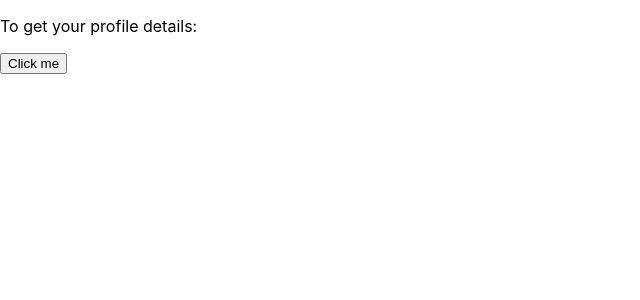
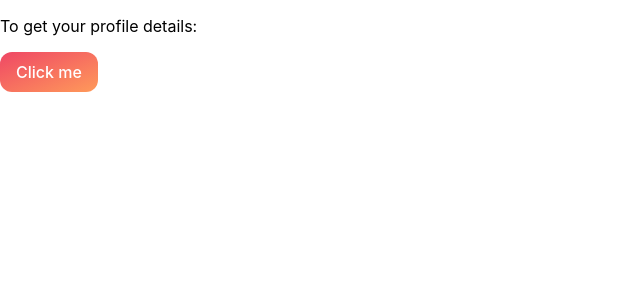
Before and after one commit to SheteSmit/Statify, a React (Create React App) app in the folder frontend/: page / in a window 1280 px wide. Shown: the top 300 px of the page, without its empty margins (0-640 px from the left). Built offline with nearby package versions, Linux system fonts and the light colour scheme.

Commit message:
Fancy button

```diff
--- /dev/null
+++ b/frontend/src/App.css
@@ -0,0 +1,30 @@
+/* CSS */
+.button-62 {
+  background: linear-gradient(to bottom right, #EF4765, #FF9A5A);
+  border: 0;
+  border-radius: 12px;
+  color: #FFFFFF;
+  cursor: pointer;
+  display: inline-block;
+  font-family: -apple-system,system-ui,"Segoe UI",Roboto,Helvetica,Arial,sans-serif;
+  font-size: 16px;
+  font-weight: 500;
+  line-height: 2.5;
+  outline: transparent;
+  padding: 0 1rem;
+  text-align: center;
+  text-decoration: none;
+  transition: box-shadow .2s ease-in-out;
+  user-select: none;
+  -webkit-user-select: none;
+  touch-action: manipulation;
+  white-space: nowrap;
+}
+
+.button-62:not([disabled]):focus {
+  box-shadow: 0 0 .25rem rgba(0, 0, 0, 0.5), -.125rem -.125rem 1rem rgba(239, 71, 101, 0.5), .125rem .125rem 1rem rgba(255, 154, 90, 0.5);
+}
+
+.button-62:not([disabled]):hover {
+  box-shadow: 0 0 .25rem rgba(0, 0, 0, 0.5), -.125rem -.125rem 1rem rgba(239, 71, 101, 0.5), .125rem .125rem 1rem rgba(255, 154, 90, 0.5);
+}
--- a/frontend/src/App.js
+++ b/frontend/src/App.js
@@ -1,6 +1,7 @@
 import { useState } from 'react'
 import axios from "axios";
 import PlaylistList from './components/PlaylistList';
+import "./App.css"
 
 function App() {
 
@@ -30,10 +31,12 @@ function App() {
   return (
     <div className="App">
         {/* new line start*/}
-        <p>To get your profile details: </p><button onClick={getData}>Click me</button>
+        <p>To get your profile details: </p><button onClick={getData} className="button-62">Click me</button>
         {profileData && <div>
-          {console.log(profileData)}
+          <h1>All Playlists: </h1>
             <PlaylistList playLists={profileData} />
+          <h2>Average Score: </h2>
+            <p>{profileData.avg_score}</p>
             </div>
         }
          {/* end of new line */}
--- /dev/null
+++ b/frontend/src/components/Playlist.module.css
@@ -0,0 +1,46 @@
+.item {
+    margin: 1rem 0;
+  }
+
+  .image {
+    width: 100%;
+    height: 20rem;
+    overflow: hidden;
+    border-top-right-radius: 6px;
+    border-top-left-radius: 6px;
+  }
+
+  .image img {
+    width: 100%;
+    object-fit: cover;
+  }
+
+  .content {
+    text-align: center;
+    padding: 1rem;
+  }
+
+  .content h3 {
+    font-size: 1.25rem;
+    color: #2c292b;
+  }
+
+  .actions {
+    padding: 1.5rem;
+    text-align: center;
+  }
+
+  .actions button {
+    font: inherit;
+    cursor: pointer;
+    color: #77002e;
+    border: 1px solid #77002e;
+    background-color: transparent;
+    padding: 0.5rem 1.5rem;
+    border-radius: 4px;
+  }
+
+  .actions button:hover,
+  .actions button:active {
+    background-color: #ffe2ed;
+  }
--- a/frontend/src/components/PlaylistList.js
+++ b/frontend/src/components/PlaylistList.js
@@ -1,5 +1,6 @@
 import React from 'react'
 import Playlist from './Playlist'
+import classes from "./PlaylistList.module.css"
 
 export default function PlaylistList(props) {
 
@@ -13,7 +14,7 @@ export default function PlaylistList(props) {
     }
 
     return (
-        <ul>
+        <ul className={classes.list}>
             {items}
         </ul>
     )
--- /dev/null
+++ b/frontend/src/components/PlaylistList.module.css
@@ -0,0 +1,5 @@
+.list {
+    list-style: none;
+    margin: 0;
+    padding: 0;
+  }
```
Also changed, not shown: frontend/src/components/Playlist.js (+5 -4 lines), frontend/src/index.css (line endings or trailing spaces), 1 other file (tests, documents, lock files or other folders).
